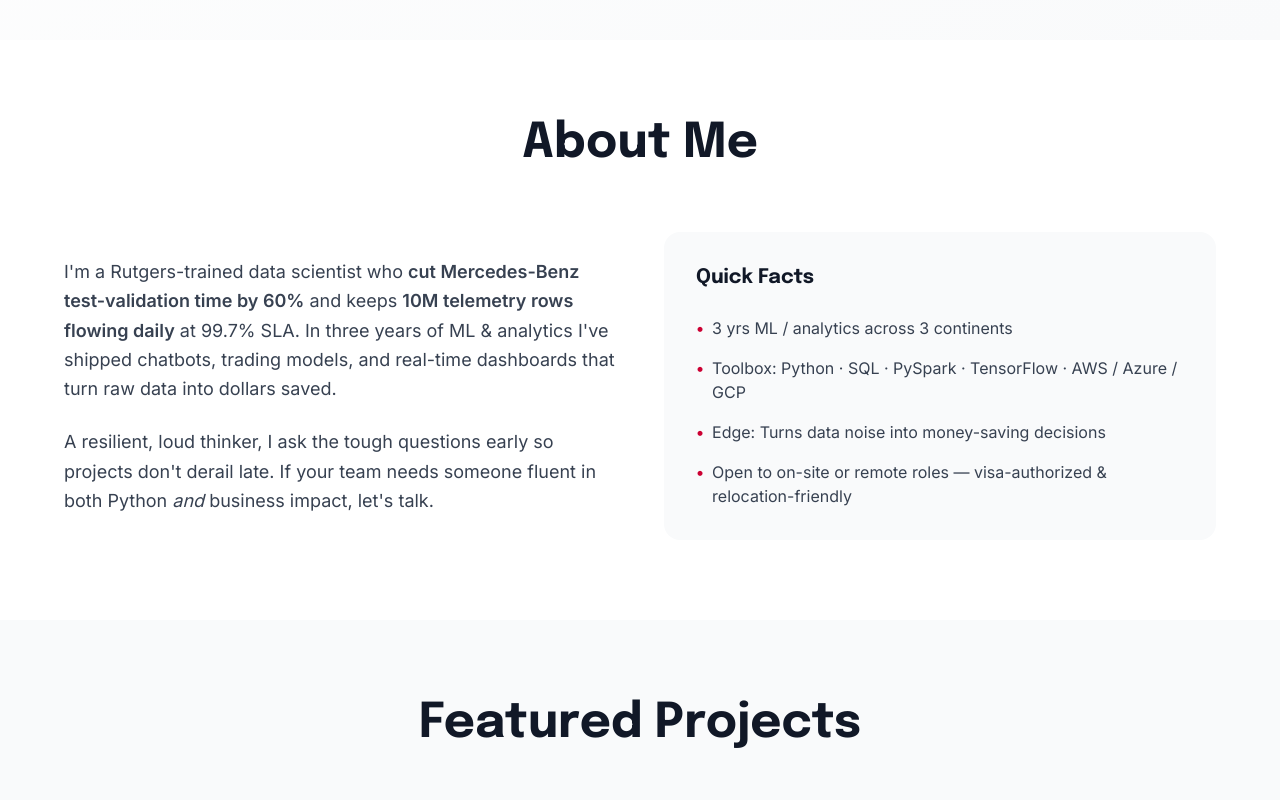
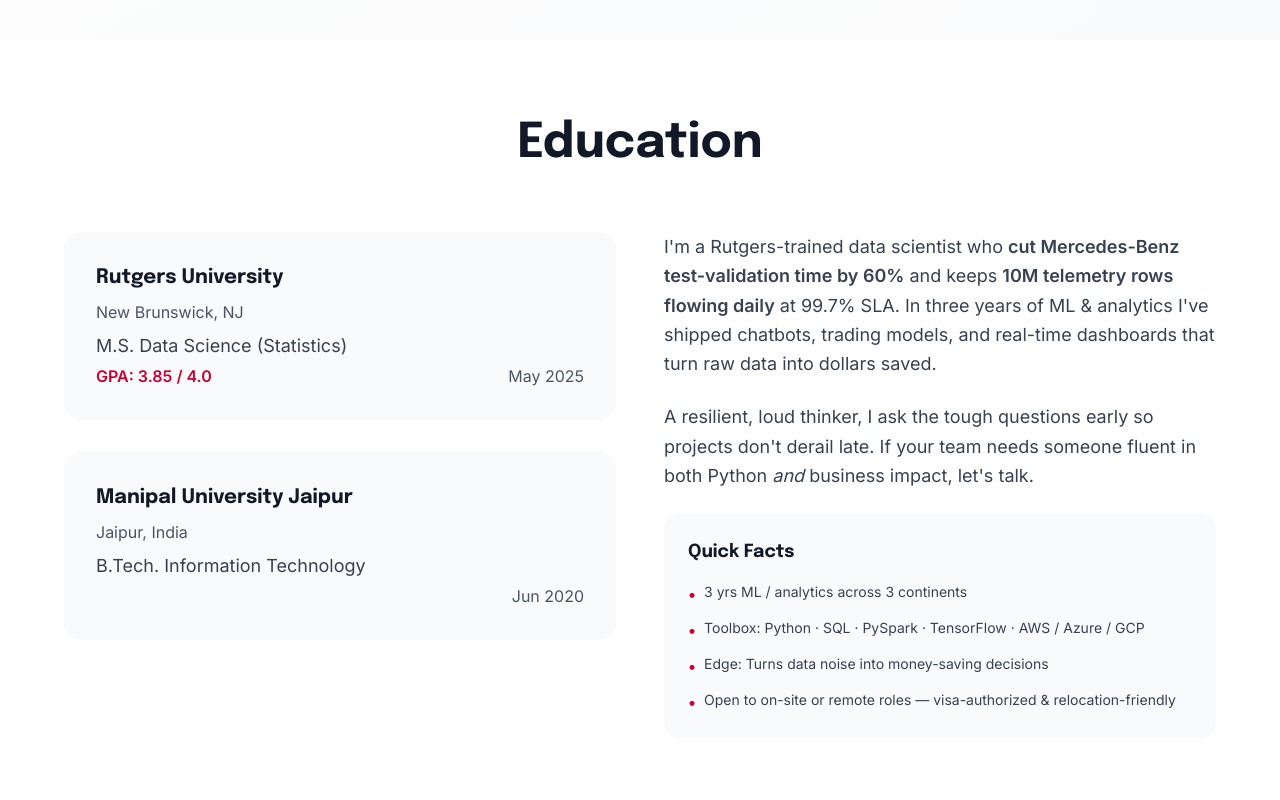
Before and after one commit to oberoiharshith/portfolio, a React (Vite) app: page / in a window 1280 px wide. Shown: the part 760-1560 px from the top of the page. Built offline with nearby package versions, Linux system fonts and the light colour scheme.

Commit message:
Add Education section and reorder navigation
Added the Education section with the provided details and reordered the navigation links in the header.

```diff
--- a/src/components/About.tsx
+++ b/src/components/About.tsx
@@ -1,13 +1,43 @@
+
 const About = () => {
   return (
     <section id="about" className="py-20 px-4 bg-white">
       <div className="max-w-6xl mx-auto">
         <div className="animate-on-scroll">
           <h2 className="text-4xl md:text-5xl font-epilogue font-bold text-center text-gray-900 mb-16">
-            About Me
+            Education
           </h2>
 
-          <div className="grid md:grid-cols-2 gap-12 items-center">
+          <div className="grid md:grid-cols-2 gap-12 items-start">
+            <div className="space-y-8">
+              <div className="bg-gray-50 p-8 rounded-2xl">
+                <h3 className="text-xl font-epilogue font-bold text-gray-900 mb-2">
+                  Rutgers University
+                </h3>
+                <p className="text-gray-600 mb-2">New Brunswick, NJ</p>
+                <p className="text-lg text-gray-700 mb-1">
+                  M.S. Data Science (Statistics)
+                </p>
+                <div className="flex justify-between items-center">
+                  <span className="text-rutgers-red font-semibold">GPA: 3.85 / 4.0</span>
+                  <span className="text-gray-600">May 2025</span>
+                </div>
+              </div>
+
+              <div className="bg-gray-50 p-8 rounded-2xl">
+                <h3 className="text-xl font-epilogue font-bold text-gray-900 mb-2">
+                  Manipal University Jaipur
+                </h3>
+                <p className="text-gray-600 mb-2">Jaipur, India</p>
+                <p className="text-lg text-gray-700 mb-1">
+                  B.Tech. Information Technology
+                </p>
+                <div className="flex justify-end">
+                  <span className="text-gray-600">Jun 2020</span>
+                </div>
+              </div>
+            </div>
+
             <div className="space-y-6">
               <p className="text-lg text-gray-700 leading-relaxed">
                 I'm a Rutgers-trained data scientist who <strong>cut Mercedes-Benz test-validation time by 60%</strong> and keeps <strong>10M telemetry rows flowing daily</strong> at 99.7% SLA. In three years of ML & analytics I've shipped chatbots, trading models, and real-time dashboards that turn raw data into dollars saved.
@@ -16,30 +46,30 @@ const About = () => {
               <p className="text-lg text-gray-700 leading-relaxed">
                 A resilient, loud thinker, I ask the tough questions early so projects don't derail late. If your team needs someone fluent in both Python <em>and</em> business impact, let's talk.
               </p>
-            </div>
 
-            <div className="bg-gray-50 p-8 rounded-2xl">
-              <h3 className="text-xl font-epilogue font-bold text-gray-900 mb-6">Quick Facts</h3>
+              <div className="bg-gray-50 p-6 rounded-2xl">
+                <h4 className="text-lg font-epilogue font-bold text-gray-900 mb-4">Quick Facts</h4>
 
-              <div className="space-y-4">
+                <div className="space-y-3">
                   <div className="flex items-start">
                     <span className="text-rutgers-red font-bold mr-2">•</span>
-                  <span className="text-gray-700">3 yrs ML / analytics across 3 continents</span>
+                    <span className="text-gray-700 text-sm">3 yrs ML / analytics across 3 continents</span>
                   </div>
 
                   <div className="flex items-start">
                     <span className="text-rutgers-red font-bold mr-2">•</span>
-                  <span className="text-gray-700">Toolbox: Python · SQL · PySpark · TensorFlow · AWS / Azure / GCP</span>
+                    <span className="text-gray-700 text-sm">Toolbox: Python · SQL · PySpark · TensorFlow · AWS / Azure / GCP</span>
                   </div>
 
                   <div className="flex items-start">
                     <span className="text-rutgers-red font-bold mr-2">•</span>
-                  <span className="text-gray-700">Edge: Turns data noise into money-saving decisions</span>
+                    <span className="text-gray-700 text-sm">Edge: Turns data noise into money-saving decisions</span>
                   </div>
 
                   <div className="flex items-start">
                     <span className="text-rutgers-red font-bold mr-2">•</span>
-                  <span className="text-gray-700">Open to on-site or remote roles — visa-authorized & relocation-friendly</span>
+                    <span className="text-gray-700 text-sm">Open to on-site or remote roles — visa-authorized & relocation-friendly</span>
+                  </div>
                 </div>
               </div>
             </div>
--- a/src/pages/Index.tsx
+++ b/src/pages/Index.tsx
@@ -49,13 +49,13 @@ const Index = () => {
       </header>
       <Hero />
       <About />
+      <Skills />
+      <Experience />
       <FeaturedProjects />
-      <Experience />
-      <ValueBring />
-      <Skills />
       <Certifications />
       <Teaching />
       <Testimonials />
+      <ValueBring />
       <Contact />
     </div>
   );
```
Lines whose indentation alone changed are shown as unchanged.
